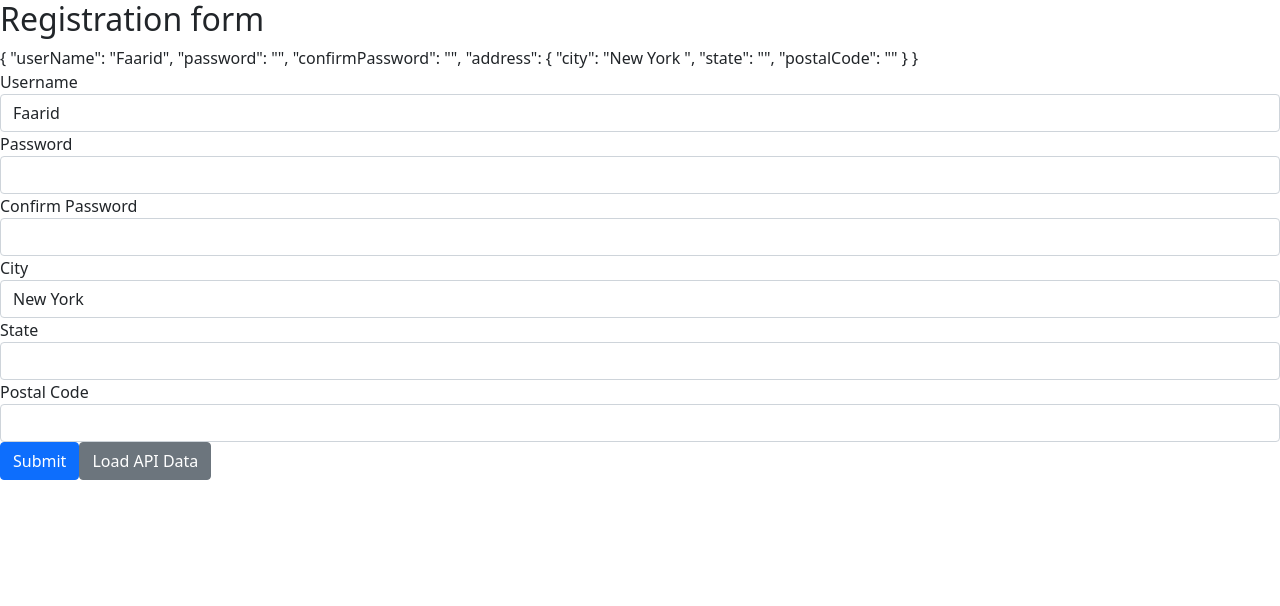
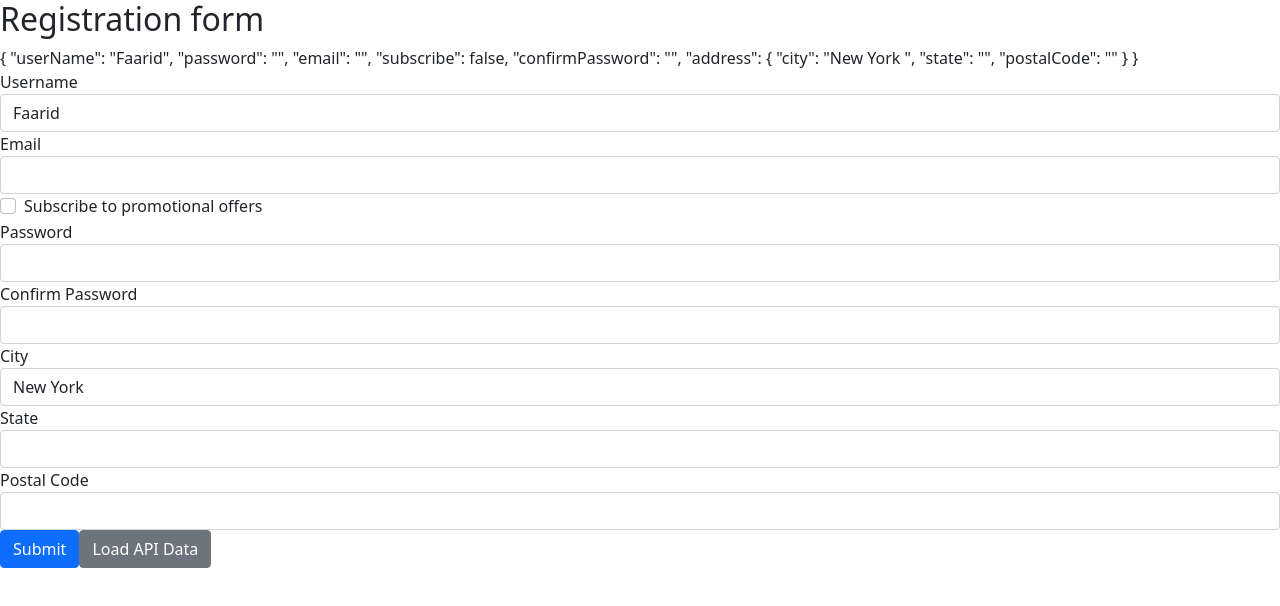
Before and after one commit to FaaridMuhammadEmad/Reactive-Forms, an Angular app: page / in a window 1280 px wide. Shown: the top 606 px of the page. Built offline with nearby package versions, Linux system fonts and the light colour scheme.

Commit message:
Conditional Validity

```diff
--- a/src/app/app.component.html
+++ b/src/app/app.component.html
@@ -5,14 +5,25 @@
 
     <div class="form-group">
       <label>Username</label>
-      <input [class.is-invalid]="getUsername()?.invalid && getUsername()?.touched"
+      <input [class.is-invalid]="userName.invalid && userName.touched"
        formControlName="userName" type="text" class="form-control">
-       <div *ngIf="getUsername()?.invalid || getUsername()?.touched">
-          <small *ngIf="getUsername()?.errors?.required" class="text-danger">Username is required</small>
-          <small *ngIf="getUsername()?.errors?.minlength" class="text-danger">Name must be at least 3 characters long.</small>
-          <small *ngIf="getUsername()?.errors?.forbiddenName" class="text-danger">{{getUsername()?.errors?.forbiddenName.value}} not allowed.</small>
+       <div *ngIf="userName?.invalid || userName.touched">
+          <small *ngIf="userName?.errors?.required" class="text-danger">Username is required</small>
+          <small *ngIf="userName.errors?.minlength" class="text-danger">Name must be at least 3 characters long.</small>
+          <small *ngIf="userName.errors?.forbiddenName" class="text-danger">{{userName.errors?.forbiddenName.value}} not allowed.</small>
         </div>
+    </div>
 
+    <div class="form-group">
+      <label>Email</label>
+      <input [class.is-invalid]="email?.invalid && email?.touched" formControlName="email" type="text" class="form-control">
+      <small *ngIf="email?.invalid && email?.touched" class="text-danger">Email is required.</small>
+
+    </div>
+
+    <div class="form-check">
+      <input formControlName="subscribe" class="form-check-input" type="checkbox" value="">
+      <label class="form-check-label" for="flexCheckDefault">Subscribe to promotional offers</label>
     </div>
 
     <div class="form-group">
--- a/src/app/app.component.ts
+++ b/src/app/app.component.ts
@@ -7,20 +7,28 @@ import{forbiddenNameValidator} from './shared/username.validator'
   templateUrl: './app.component.html',
   styleUrls: ['./app.component.css']
 })
-export class AppComponent {
+export class AppComponent implements OnInit {
   title = 'reactive-forms';
+  registrationForm: any;
 
   constructor(private fb: FormBuilder){
 
   }
 
-  getUsername(){
+  get userName(){
    return this.registrationForm.get('userName')
   }
 
-  registrationForm = this.fb.group({
+  get email(){
+    return this.registrationForm.get('email')
+   }
+
+  ngOnInit() {
+    this.registrationForm = this.fb.group({
       userName:['Faarid',[Validators.required,Validators.minLength(3),forbiddenNameValidator(/password/)]],
       password:[''],
+      email:[''],
+      subscribe:[false],
       confirmPassword:[''],
       address: this.fb.group({
         city:['New York  '],
@@ -29,8 +37,16 @@ export class AppComponent {
       })
     }, {validator:passwordValidator});
 
-  ngOnInit(): void {
-    // console.log(this.registrationForm.get('userName')?.errors?.minLength)
+    this.registrationForm.get('subscribe').valueChanges
+    .subscribe((checkedValue: any)=>{
+      const email = this.registrationForm.get('email');
+      if(checkedValue){
+        email.setValidators(Validators.required)
+      }else{
+        email.clearValidators();
+      }
+      email.updateValueAndValidity();
+    })
   }
 
   loadApiData(){
```
Lines whose indentation alone changed are shown as unchanged.
